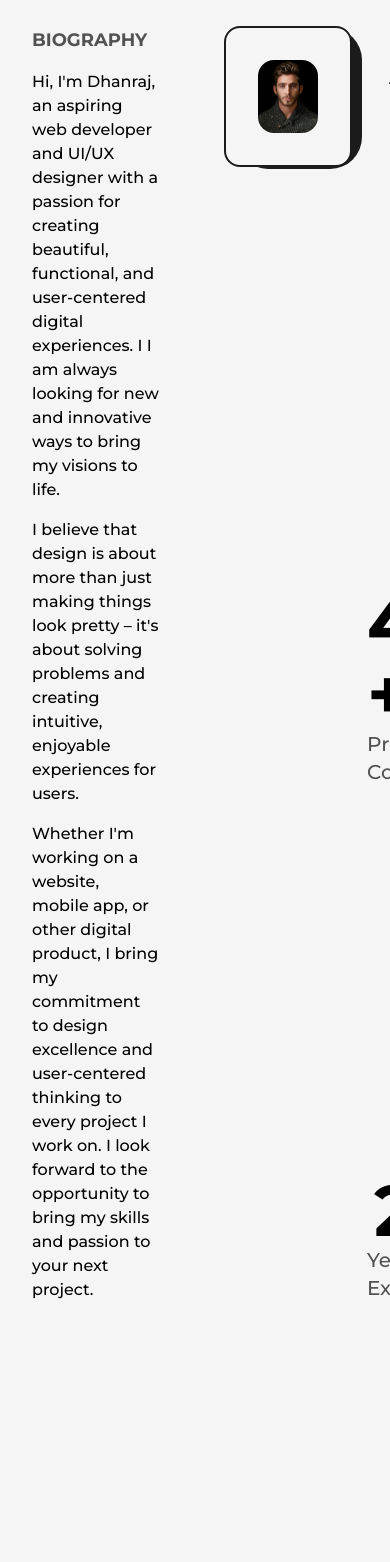
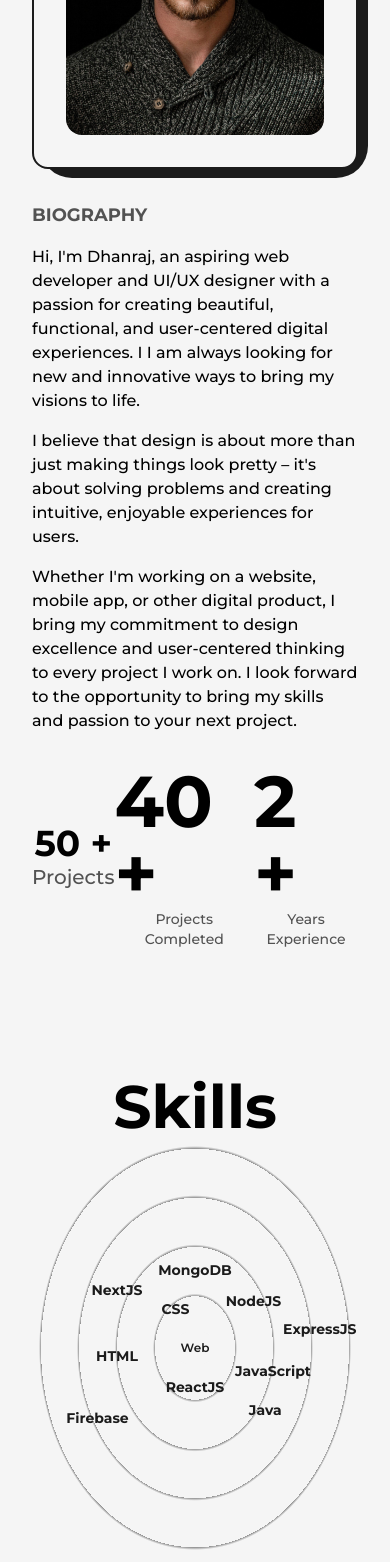
Before and after one commit to sdhanraj300/nextjsportfolio, a Next.js app: page /about in a window 390 px wide. Shown: the part 432-1994 px from the top of the page. Built offline with nearby package versions, Linux system fonts and the light colour scheme.

Commit message:
made skills section responsive

```diff
--- a/src/components/Skills.js
+++ b/src/components/Skills.js
@@ -10,7 +10,8 @@
         viewport={{ once: true }}
         className="absolute cursor-pointer
         py-3 px-6 shadow-dark flex items-center justify-center rounded-full font-semibold bg-light text-dark
-        dark:bg-light dark:text-dark
+        dark:bg-light dark:text-dark lg:py-2 lg:px-4 md:text-sm md:py-1.5 md:px-3 xs:bg-transparent xs:dark:bg-transparent
+        xs:text-dark xs:dark:text-light xs:font-bold
 
         "
       >
@@ -20,15 +21,21 @@
   };
   return (
     <>
-      <h2 className="font-bold text-8xl mt-64 w-full text-center">Skills</h2>
+      <h2 className="font-bold text-8xl mt-64 w-full text-center md:text-6xl md:mt-32">
+        Skills
+      </h2>
       <div
-        className="w-full h-screen relative flex items-center
-      justify-center rounded-full bg-circularLight dark:bg-circularDark"
+        className="w-full h-screen relative flex items-center lg:h-[80vh] sm:h-[70vh] xs:h-[50vh]
+      justify-center rounded-full bg-circularLight dark:bg-circularDark
+      lg:bg-circularLightLg lg:dark:bg-circularDarkLg
+      md:bg-circularLightMd md:dark:bg-circularDarkMd
+      sm:bg-circularLightSm sm:dark:bg-circularDarkSm
+      "
       >
         <motion.div
           whileHover={{ scale: 1.1 }}
           className="cursor-pointer
-          dark:bg-light dark:text-dark
+          dark:bg-light dark:text-dark lg:p-6 md:p-4 xs:text-xs xs:p-2
           p-8 shadow-dark flex items-center justify-center rounded-full font-semibold bg-light  text-dark"
         >
           Web
--- a/src/pages/about.js
+++ b/src/pages/about.js
@@ -48,11 +48,14 @@
       "
       >
         <Layout className="pt-16">
-          <AnimatedText text="Passion Fuels Purpose!" className="mb-16" />
-          <div className="grid w-full grid-cols-8 gap-16">
+          <AnimatedText
+            text="Passion Fuels Purpose!"
+            className="mb-16 lg:!text-7xl sm:!text-6xl xs:!text-4xl sm:mb-8"
+          />
+          <div className="grid w-full grid-cols-8 gap-16 sm:gap-8">
             <div
               className="col-span-3 flex flex-col items-start
-            justify-start
+            justify-start xl:col-span-4 md:order-2 md:col-span-8
             "
             >
               <h2
@@ -74,7 +77,7 @@
                 pretty – it's about solving problems and creating intuitive,
                 enjoyable experiences for users.
               </p>
-              <p className="font-medium ">
+              <p className="font-medium">
                 Whether I'm working on a website, mobile app, or other digital
                 product, I bring my commitment to design excellence and
                 user-centered thinking to every project I work on. I look
@@ -85,7 +88,7 @@
             <div
               className="col-span-3 relative h-max rounded-2xl
           border-2 border-solid border-dark
-          bg-light p-8
+          bg-light p-8 md:order-1 md:col-span-8
           dark:bg-dark dark:border-light dark:text-light/75
           "
             >
@@ -107,11 +110,11 @@
             </div>
             <div
               className="col-span-2  flex flex-col items-end justify-between
-
+              xl:col-span-8 xl:flex-row xl:items-center md:order-3
             "
             >
-              <div className="flex flex-col items-end justify-center">
-                <span className="inline-block text-7xl font-bold">
+              <div className="flex flex-col items-end justify-center xl:items-center xl:items-center">
+                <span className="inline-block text-7xl font-bold md:text-6xl sm:text-6xl xs:text-4xl">
                   <AnimatedNumber value={50} /> +
                 </span>
                 <h2 className="text-xl font-medium capitalize text-dark/75 dark:text-light/75">
@@ -122,15 +125,23 @@
                 <span className="inline-block text-7xl font-bold">
                   <AnimatedNumber value={40} /> +
                 </span>
-                <h2 className="text-xl font-medium capitalize text-dark/75 dark:text-light/75">
+                <h2
+                  className="text-xl font-medium capitalize text-dark/75 dark:text-light/75 xl:text-center md:text-lg sm:text-base
+                xs:text-sm
+                "
+                >
                   Projects Completed
                 </h2>
               </div>
-              <div className="flex flex-col items-end justify-center">
+              <div className="flex flex-col items-end justify-center xl:items-center">
                 <span className="inline-block text-7xl font-bold">
                   <AnimatedNumber value={2} /> +
                 </span>
-                <h2 className="text-xl font-medium capitalize text-dark/75 dark:text-light/75">
+                <h2
+                  className="text-xl font-medium capitalize text-dark/75 dark:text-light/75
+                xl:text-center md:text-lg sm:text-base xs:text-sm
+                "
+                >
                   Years Experience
                 </h2>
               </div>
--- a/tailwind.config.js
+++ b/tailwind.config.js
@@ -28,9 +28,28 @@
       },
       backgroundImage: {
         circularLight:
-          "repeating-radial-gradient(rgba(0,0,0,0.4) 2px,#f5f5f5 5px,#f5f5f5 100px);",
-        circularLight:
-          "repeating-radial-gradient(rgba(255,255,255,0.5) 2px,#1b1b1b 8px,#1b1b1b 100px);",
+          "repeating-radial-gradient(rgba(0,0,0,0.4) 2px,#f5f5f5 5px,#f5f5f5 100px)",
+
+        circularDark:
+          "repeating-radial-gradient(rgba(255,255,255,0.5) 2px,#1b1b1b 8px,#1b1b1b 100px)",
+
+        circularLightLg:
+          "repeating-radial-gradient(rgba(0,0,0,0.4) 2px,#f5f5f5 5px,#f5f5f5 80px)",
+
+        circularDarkLg:
+          "repeating-radial-gradient(rgba(255,255,255,0.5) 2px,#1b1b1b 8px,#1b1b1b 80px)",
+
+        circularLightMd:
+          "repeating-radial-gradient(rgba(0,0,0,0.4) 2px,#f5f5f5 6px,#f5f5f5 60px)",
+
+        circularDarkMd:
+          "repeating-radial-gradient(rgba(255,255,255,0.5) 2px,#1b1b1b 6px,#1b1b1b 60px)",
+
+        circularLightSm:
+          "repeating-radial-gradient(rgba(0,0,0,0.4) 2px,#f5f5f5 4px,#f5f5f5 40px)",
+
+        circularDarkSm:
+          "repeating-radial-gradient(rgba(255,255,255,0.5) 2px,#1b1b1b 4px,#1b1b1b 40px)",
       },
     },
     screens: {
```
